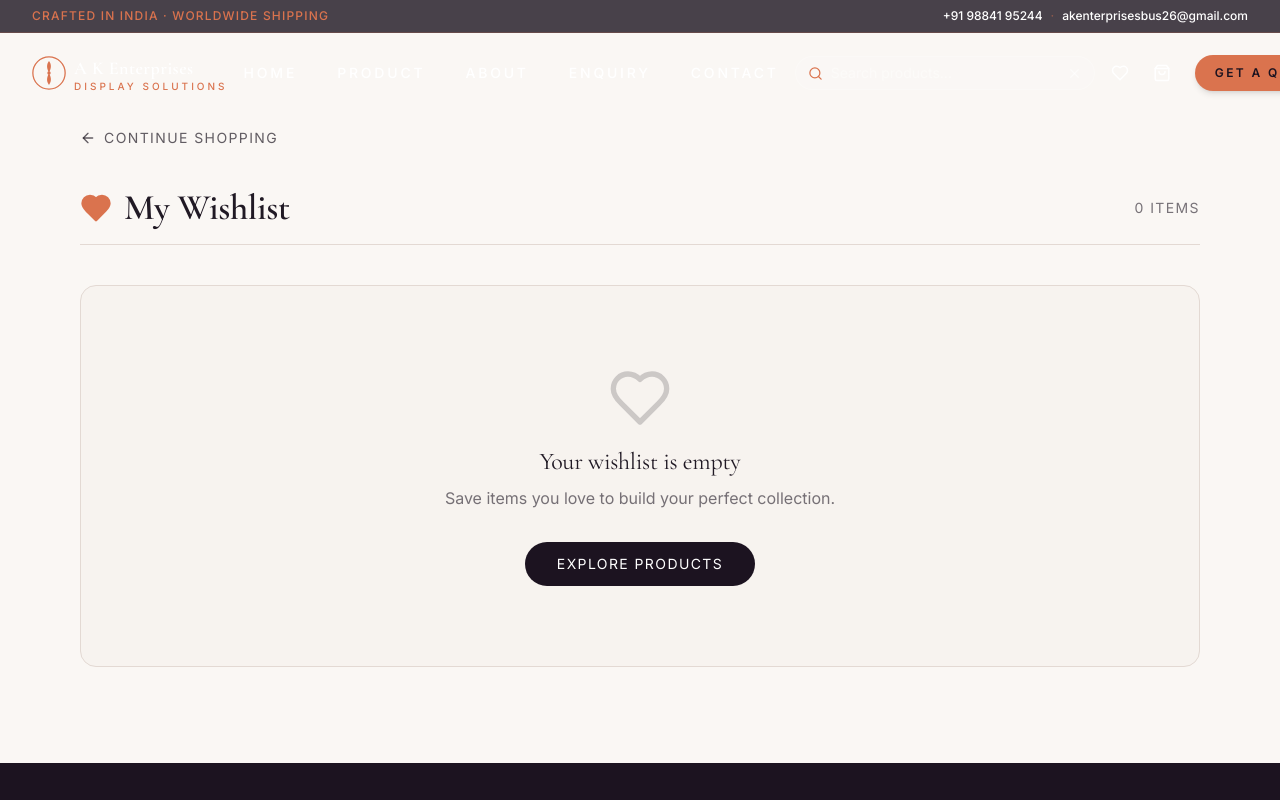
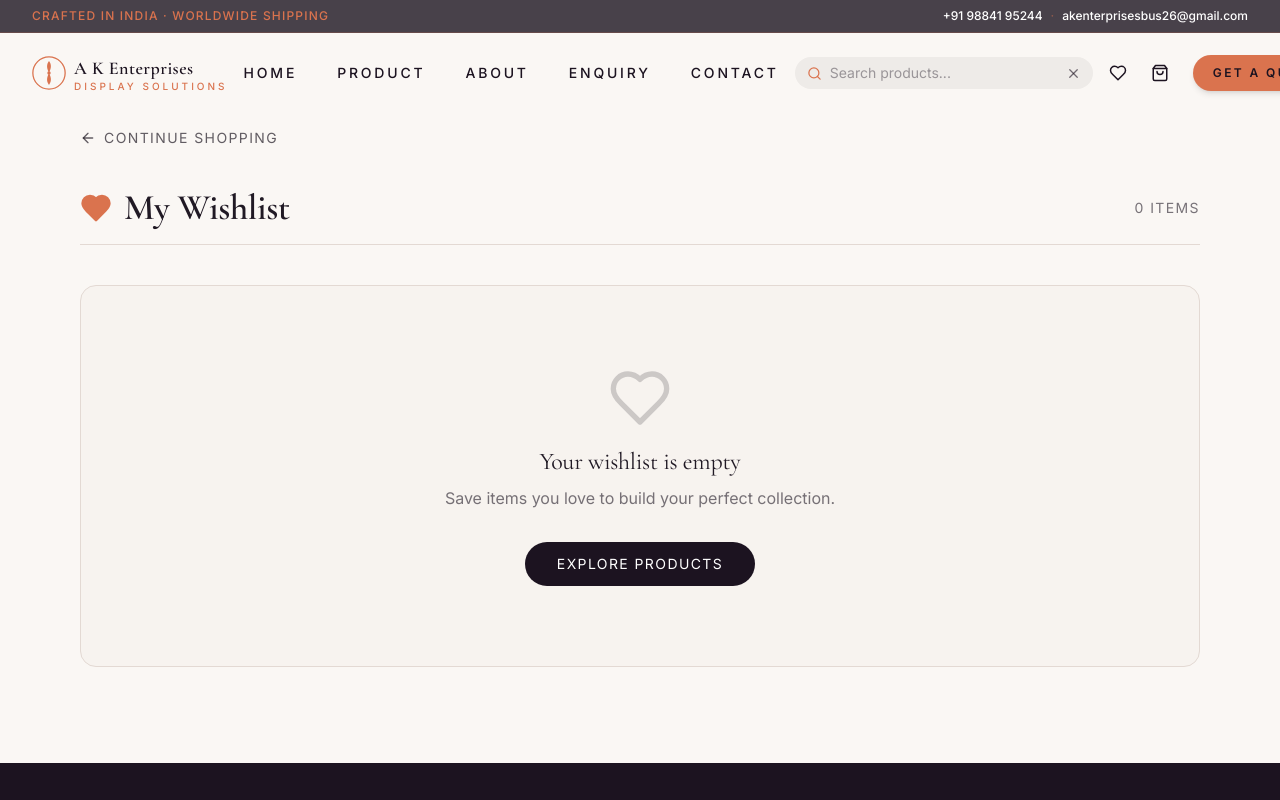
Before and after one commit to maalik1729-blip/Mannequin, a React (Vite) app: page /wishlist in a window 1280 px wide. Both pictures are taken after a click on the button 983 px from the left and 73 px from the top of the page. Shown: the top 800 px of the page. Built offline with nearby package versions, Linux system fonts and the light colour scheme; the HTML template or start-up script is replaced by a standard one.

Commit message:
nav bar text color change'

```diff
--- a/src/components/site/Header.tsx
+++ b/src/components/site/Header.tsx
@@ -1,4 +1,5 @@
 import { useEffect, useRef, useState } from "react";
+import { useLocation } from "react-router-dom";
 import { Menu, X, Search, ShoppingBag, Heart } from "lucide-react";
 import { PRODUCTS } from "@/data/products";
 import { useCart } from "@/context/CartContext";
@@ -13,7 +14,7 @@ const NAV = [
   { label: "Contact", href: "/#contact" },
 ];
 
-const Logo = () => (
+const Logo = ({ textColor }: { textColor: string }) => (
   <a href="/#home" className="flex items-center gap-2 group flex-shrink-0">
     <svg width="34" height="34" viewBox="0 0 40 40" fill="none" aria-hidden className="flex-shrink-0">
       <circle cx="20" cy="20" r="19" stroke="currentColor" strokeWidth="1.5" className="text-gold" />
@@ -24,7 +25,7 @@ const Logo = () => (
       <circle cx="20" cy="20" r="2" fill="currentColor" className="text-gold" />
     </svg>
     <div className="leading-tight">
-      <div className="font-display text-base md:text-lg tracking-wide text-white font-semibold whitespace-nowrap">A K Enterprises</div>
+      <div className={`font-display text-base md:text-lg tracking-wide ${textColor} font-semibold whitespace-nowrap transition-colors`}>A K Enterprises</div>
       <div className="text-[9px] md:text-[10px] uppercase tracking-[0.3em] text-gold font-medium -mt-0.5 whitespace-nowrap">
         Display Solutions
       </div>
@@ -33,6 +34,7 @@ const Logo = () => (
 );
 
 export const Header = () => {
+  const { pathname } = useLocation();
   const [scrolled, setScrolled] = useState(false);
   const [open, setOpen] = useState(false);
   const [searchOpen, setSearchOpen] = useState(false);
@@ -45,6 +47,10 @@ export const Header = () => {
   const filtered = query.trim().length > 1
     ? PRODUCTS.filter((p) => p.name.toLowerCase().includes(query.toLowerCase()) || p.tag.toLowerCase().includes(query.toLowerCase()))
     : [];
+
+  const isDarkText = pathname !== "/" && !scrolled;
+  const textColor = isDarkText ? "text-obsidian" : "text-white";
+  const hoverBgClass = isDarkText ? "hover:bg-obsidian/10" : "hover:bg-white/10";
 
   useEffect(() => {
     const onScroll = () => setScrolled(window.scrollY > 20);
@@ -85,13 +91,13 @@ export const Header = () => {
         </div>
       </div>
       <div className="container flex items-center justify-between h-20 relative z-10 gap-4">
-        <Logo />
+        <Logo textColor={textColor} />
         <nav className="hidden lg:flex items-center gap-6 xl:gap-10">
           {NAV.map((n) => (
             <a
               key={n.label}
               href={n.href}
-              className="text-sm uppercase tracking-[0.2em] text-white font-medium hover:text-gold transition-smooth relative group whitespace-nowrap"
+              className={`text-sm uppercase tracking-[0.2em] ${textColor} font-medium hover:text-gold transition-smooth relative group whitespace-nowrap`}
             >
               {n.label}
               <span className="absolute -bottom-1 left-0 w-0 h-px bg-gold group-hover:w-full transition-smooth" />
@@ -101,16 +107,16 @@ export const Header = () => {
         <div className="flex items-center gap-1 md:gap-2 flex-shrink-0">
           {/* Inline search bar */}
           {searchOpen ? (
-            <div className="relative hidden sm:flex items-center gap-2 bg-white/10 border border-white/20 px-3 py-1.5 rounded-full">
+            <div className={`relative hidden sm:flex items-center gap-2 ${isDarkText ? 'bg-obsidian/5 border-obsidian/10' : 'bg-white/10 border-white/20'} px-3 py-1.5 rounded-full`}>
               <Search size={15} className="text-gold flex-shrink-0" />
               <input
                 ref={searchRef}
                 value={query}
                 onChange={(e) => setQuery(e.target.value)}
                 placeholder="Search products..."
-                className="bg-transparent text-white text-sm outline-none placeholder:text-white/40 w-44 lg:w-56"
+                className={`bg-transparent ${textColor} text-sm outline-none ${isDarkText ? 'placeholder:text-obsidian/40' : 'placeholder:text-white/40'} w-44 lg:w-56`}
               />
-              <button onClick={() => setSearchOpen(false)} className="text-white/60 hover:text-white transition-smooth ml-1 rounded-full">
+              <button onClick={() => setSearchOpen(false)} className={`${isDarkText ? 'text-obsidian/60 hover:text-obsidian' : 'text-white/60 hover:text-white'} transition-smooth ml-1 rounded-full`}>
                 <X size={15} />
               </button>
               {/* Dropdown results */}
@@ -142,14 +148,14 @@ export const Header = () => {
               )}
             </div>
           ) : (
-            <button aria-label="Search" onClick={() => setSearchOpen(true)} className="p-2 rounded-full text-white hover:text-gold hover:bg-white/10 transition-smooth hidden sm:block">
+            <button aria-label="Search" onClick={() => setSearchOpen(true)} className={`p-2 rounded-full ${textColor} hover:text-gold ${hoverBgClass} transition-smooth hidden sm:block`}>
               <Search size={18} />
             </button>
           )}
           <a
             href="/wishlist"
             aria-label="Wishlist"
-            className="p-2 rounded-full text-white hover:text-gold hover:bg-white/10 transition-smooth relative hidden sm:block"
+            className={`p-2 rounded-full ${textColor} hover:text-gold ${hoverBgClass} transition-smooth relative hidden sm:block`}
           >
             <Heart size={18} />
             {totalWishlist > 0 && (
@@ -161,7 +167,7 @@ export const Header = () => {
           <button
             aria-label="Cart"
             onClick={() => setCartOpen(true)}
-            className="p-2 rounded-full text-white hover:text-gold hover:bg-white/10 transition-smooth relative hidden sm:block"
+            className={`p-2 rounded-full ${textColor} hover:text-gold ${hoverBgClass} transition-smooth relative hidden sm:block`}
           >
             <ShoppingBag size={18} />
             {totalItems > 0 && (
@@ -177,7 +183,7 @@ export const Header = () => {
             Get a Quote
           </a>
           <button
-            className="lg:hidden p-2 rounded-full text-white hover:bg-white/10 transition-smooth"
+            className={`lg:hidden p-2 rounded-full ${textColor} ${hoverBgClass} transition-smooth`}
             onClick={() => setOpen((o) => !o)}
             aria-label="Menu"
           >
```
